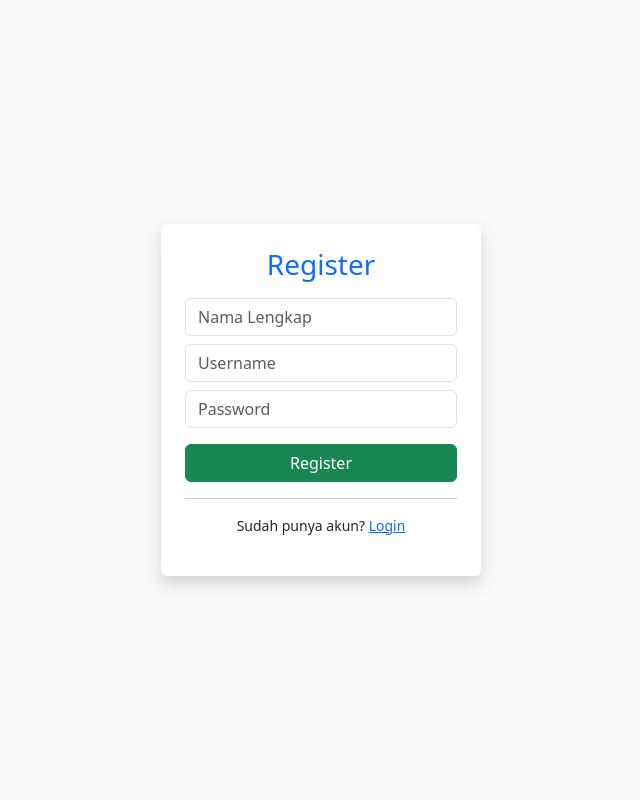
After one commit to dandamiftah/project-0, a PHP site: page /super/register.php in a window 1280 px wide. The commit adds this page. Shown: the whole page, without its empty margins (319-959 px from the left). Run offline with PHP 8.4, Linux system fonts and the light colour scheme.

Commit message:
login feature success

```diff
--- a/conection.php
+++ b/conection.php
@@ -1,13 +1,14 @@
 <?php
-$host = '127.0.0.1';
-$db   = 'project';
-$user = 'root';
-$pass = '';
+$host = "localhost";
+$db   = "project";
+$user = "root";
+$pass = "";
 
 try {
-    $pdo = new PDO("mysql:host=$host;dbname=$db", $user, $pass);
-    $pdo->setAttribute(PDO::ATTR_ERRMODE, PDO::ERRMODE_EXCEPTION);
+    $pdo = new PDO("mysql:host=$host;dbname=$db;charset=utf8mb4", $user, $pass, [
+        PDO::ATTR_ERRMODE => PDO::ERRMODE_EXCEPTION
+    ]);
 } catch (PDOException $e) {
-    die("Koneksi gagal: " . $e->getMessage());
+    die("DB Error");
 }
 ?>
--- /dev/null
+++ b/super/register.php
@@ -0,0 +1,90 @@
+<?php
+session_start();
+require '../conection.php';
+
+if ($_SERVER['REQUEST_METHOD'] === 'POST') {
+
+    $username = trim($_POST['username']);
+    $password = trim($_POST['password']);
+    $name     = trim($_POST['name']);
+    $role     = 'user'; // default role
+
+    if (empty($username) || empty($password) || empty($name)) {
+        $error = "Semua field wajib diisi!";
+    } elseif (strlen($password) < 6) {
+        $error = "Password minimal 6 karakter!";
+    } else {
+
+        // cek username sudah ada atau belum
+        $check = $pdo->prepare("SELECT id FROM users WHERE username = ?");
+        $check->execute([$username]);
+
+        if ($check->fetch()) {
+            $error = "Username sudah digunakan!";
+        } else {
+
+            // hash password
+            $hash = password_hash($password, PASSWORD_DEFAULT);
+
+            $stmt = $pdo->prepare("INSERT INTO users (username, password, role, name) VALUES (?, ?, ?, ?)");
+            $stmt->execute([$username, $hash, $role, $name]);
+
+            $success = "Registrasi berhasil! Silakan login.";
+        }
+    }
+}
+?>
+<!DOCTYPE html>
+<html lang="en">
+<head>
+    <meta charset="UTF-8">
+    <meta name="viewport" content="width=device-width, initial-scale=1.0">
+    <title>Register</title>
+
+    <link href="https://cdn.jsdelivr.net/npm/bootstrap@5.3.8/dist/css/bootstrap.min.css" rel="stylesheet">
+</head>
+
+<body class="bg-light">
+
+<div class="d-flex justify-content-center align-items-center vh-100">
+    <div class="col-11 col-sm-6 col-md-4 col-lg-3 bg-white p-4 rounded shadow">
+
+        <h3 class="text-center text-primary mb-3">Register</h3>
+
+        <?php if(isset($error)): ?>
+            <div class="alert alert-danger p-2 text-center small"><?= $error ?></div>
+        <?php endif; ?>
+
+        <?php if(isset($success)): ?>
+            <div class="alert alert-success p-2 text-center small"><?= $success ?></div>
+        <?php endif; ?>
+
+        <form method="POST">
+
+            <div class="mb-2">
+                <input type="text" name="name" class="form-control" placeholder="Nama Lengkap" required>
+            </div>
+
+            <div class="mb-2">
+                <input type="text" name="username" class="form-control" placeholder="Username" required>
+            </div>
+
+            <div class="mb-3">
+                <input type="password" name="password" class="form-control" placeholder="Password" required>
+            </div>
+
+            <button class="btn btn-success w-100">Register</button>
+
+        </form>
+
+        <hr class="opacity-25">
+
+        <p class="text-center small">
+            Sudah punya akun? <a href="login.php">Login</a>
+        </p>
+
+    </div>
+</div>
+
+</body>
+</html>
```
Also changed, not shown: super/index.php (+7 -6 lines), super/login.php (+31 -26 lines), super/logout.php (added, +8 -0 lines).
